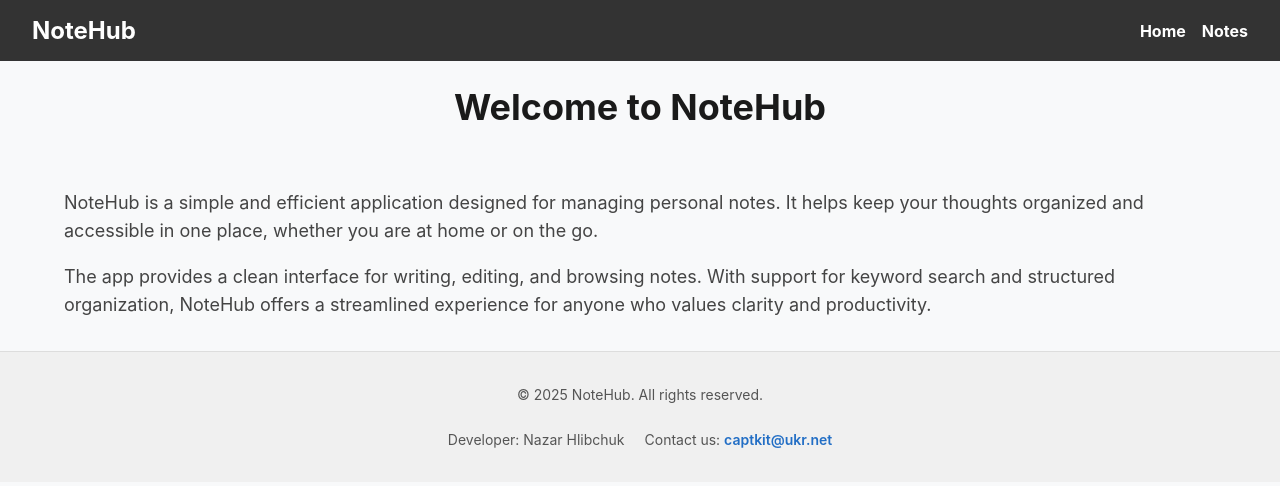
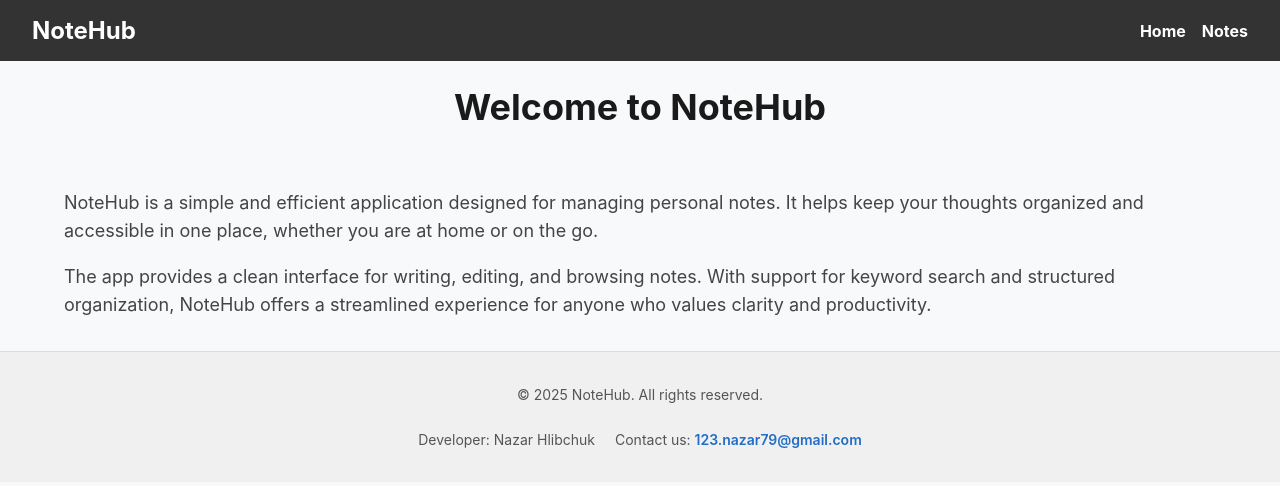
Before and after one commit to NazarHlibchuk/07-routing-nextjs, a Next.js app: page / in a window 1280 px wide. Shown: the top 486 px of the page. Built offline with nearby package versions, Linux system fonts and the light colour scheme.

Commit message:
add finish file

```diff
--- a/components/Footer/Footer.tsx
+++ b/components/Footer/Footer.tsx
@@ -8,7 +8,7 @@ const Footer = () => {
         <div className={css.wrap}>
           <p>Developer: Nazar Hlibchuk</p>
           <p>
-            Contact us: <a href="mailto:captkit@ukr.net">captkit@ukr.net</a>
+            Contact us: <a href="mailto:123.nazar79@gmail.com">123.nazar79@gmail.com</a>
           </p>
         </div>
       </div>
```
